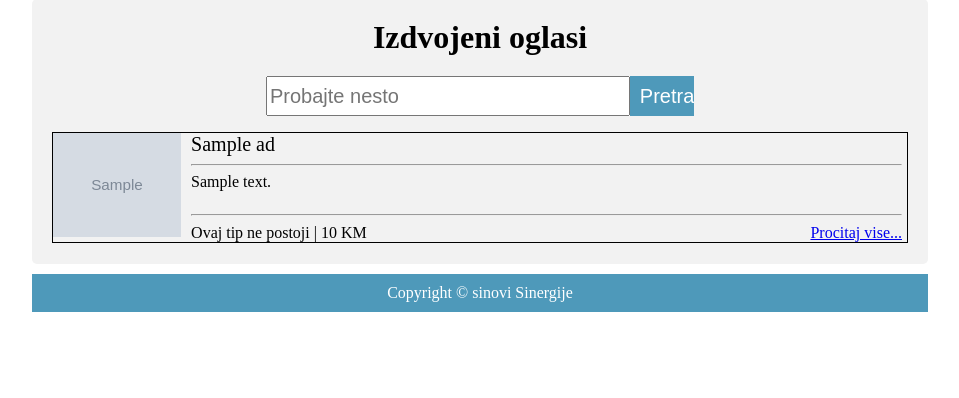
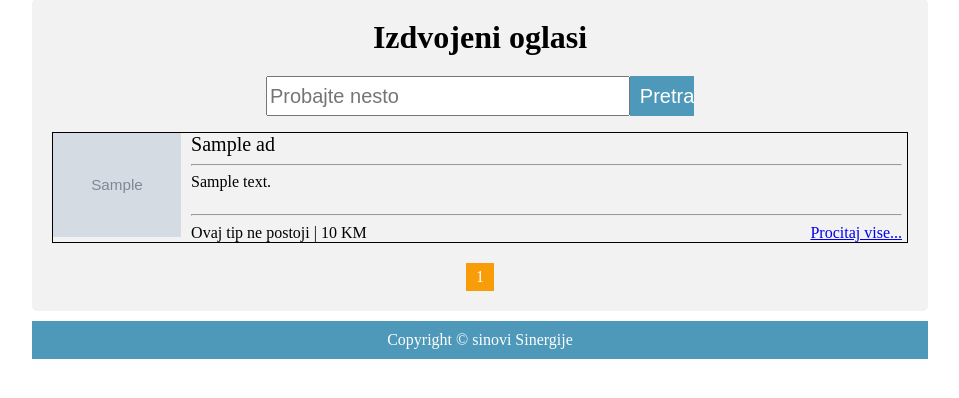
Before and after one commit to Studenti-Sinergije/RASProjekat, a PHP site: page / in a window 1280 px wide. Shown: the part 141-539 px from the top of the page, without its empty margins (160-1119 px from the left). Run offline with PHP 8.4, Linux system fonts and the light colour scheme; tables that the repository leaves empty or names only in its code hold one stand-in row (values such as "Sample post"); grey boxes marked "Sample" are stand-in pictures.

Commit message:
Implemented pagination

```diff
--- a/src/index.php
+++ b/src/index.php
@@ -13,6 +13,8 @@
 
 $result = null;
 
+$numberOfPages = 0;
+
 if (isset($_POST["submit"])) {
     $stmt = $connection->prepare("SELECT `ID`, `name`, `description`, `price`, `image`, `type_of_transaction` FROM ad WHERE `name` LIKE ? OR `description` LIKE ?");
 
@@ -23,7 +25,30 @@
 
     $result = $stmt->get_result();
 } else {
-    $result = $connection->query("SELECT ID, name, description, price, image, type_of_transaction FROM ad ORDER BY RAND() LIMIT 15");
+    $resultsPerPage = 10;
+    $currentPage = 1;
+
+    $result = $connection->query("SELECT COUNT(ID) AS total_rows FROM ad");
+
+    $totalRows = $result->fetch_assoc()["total_rows"];
+    $numberOfPages = ceil($totalRows / $resultsPerPage);
+
+    if (isset($_GET["page"])) {
+        $currentPage = $_GET["page"];
+    }
+
+    if ($currentPage < 1) {
+        $currentPage = 1;
+    }
+
+    if ($currentPage > $numberOfPages) {
+        $currentPage = $numberOfPages;
+    }
+
+    $startIndx = ($currentPage - 1) * $resultsPerPage;
+
+    $result = $connection->query("SELECT ID, name, description, price, image, type_of_transaction FROM ad ORDER BY created_on DESC LIMIT $startIndx, $resultsPerPage");
+    print mysqli_error($connection);
 }
 
 $ads = array();
--- a/src/style/ad_card.css
+++ b/src/style/ad_card.css
@@ -1,7 +1,7 @@
 .ad {
     border: 1px solid black;
     overflow: hidden;
-    margin-bottom: 1px;
+    margin-bottom: 20px;
 }
 
 .left-row {
--- a/src/style/ad_list.css
+++ b/src/style/ad_list.css
@@ -36,3 +36,27 @@
     margin: 0 0 20px 0;
     text-align: center;
 }
+
+.pagination {
+    text-align: center;
+}
+
+.page {
+    background-color: rgb(78, 153, 186);
+    padding: 5px 10px;
+    text-decoration: none;
+    color: white;
+    display: inline-block;
+}
+
+.page:hover {
+    background-color: rgb(248, 157, 7);
+}
+
+.active-page {
+    background-color: rgb(248, 157, 7);
+    padding: 5px 10px;
+    text-decoration: none;
+    color: white;
+    display: inline-block;
+}
--- a/src/templates/ad_list.php
+++ b/src/templates/ad_list.php
@@ -17,4 +17,18 @@
     }
 
     ?>
+
+    <div class="pagination">
+        <?php
+
+        for ($i = 1; $i <= ($numberOfPages ?? 0); $i++) {
+            if ($i == $currentPage) {
+                echo "<a class='active-page' href='index.php?page=$i'>$i</a>";
+            } else {
+                echo "<a class='page' href='index.php?page=$i'>$i</a>";
+            }
+        }
+
+        ?>
+    </div>
 </div>
```
